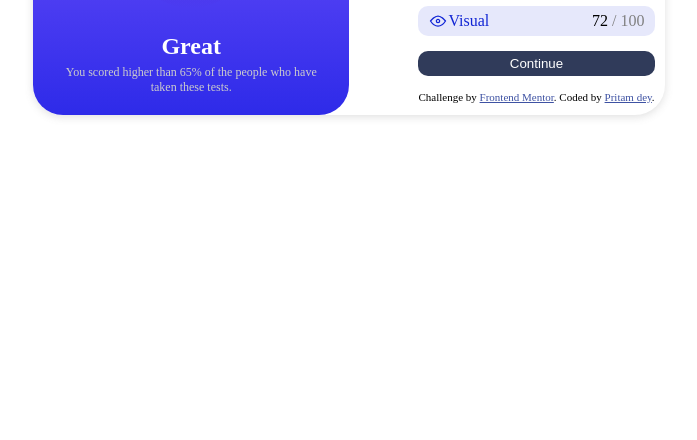
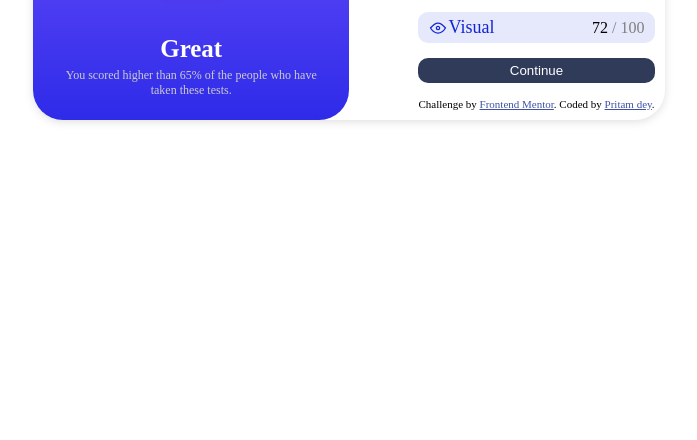
Before and after one commit to onlypritamdey/Frontend-journey, a plain HTML site: page index.html in a window 1280 px wide. Shown: the part 492-932 px from the top of the page, without its empty margins (291-988 px from the left). Drawn offline with Linux system fonts and the light colour scheme.

Commit message:
Update index.html

```diff
--- a/index.html
+++ b/index.html
@@ -76,13 +76,16 @@
         margin: 0;
     }
     h2{
+        font-size:25px;
         font-weight: 800;
     }
     span{
         font-size: 50px;
         font-weight: 900;
     }
-
+    p{
+        font-size:18px;
+    }
 
 
 
```
